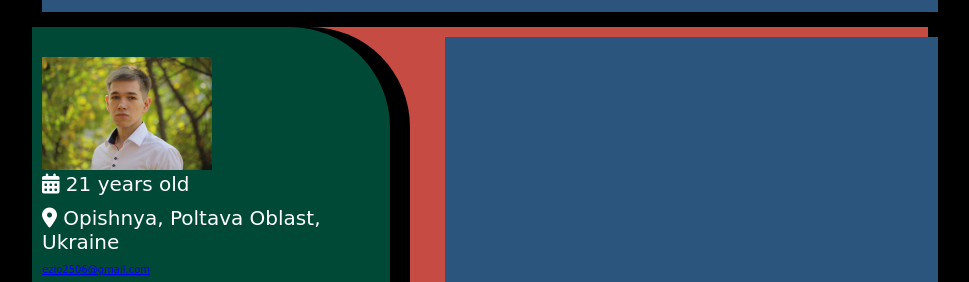
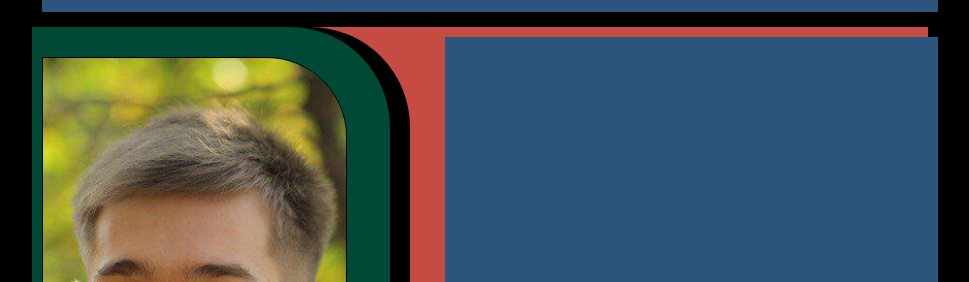
Before and after one commit to vlad-blip/homepage, a plain HTML site: page index.html in a window 1280 px wide. Shown: the part 363-645 px from the top of the page, without its empty margins (160-1129 px from the left). Drawn offline with Linux system fonts and the light colour scheme; a web font is replaced by a local one.

Commit message:
Added profile picture styling

```diff
--- a/styles.css
+++ b/styles.css
@@ -143,3 +143,11 @@ ul {
     gap: 1rem;
     color: white;
 }
+
+.avatar {
+    height: 65%;
+    width: 90%;
+    object-fit: cover;
+    border: 1px solid black;
+    border-top-right-radius: 8rem;
+}
```
